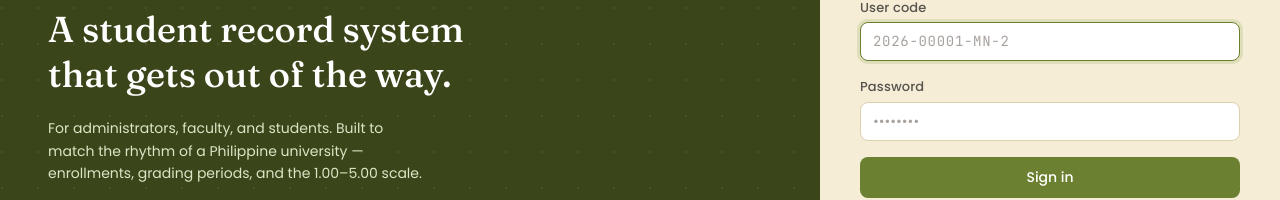
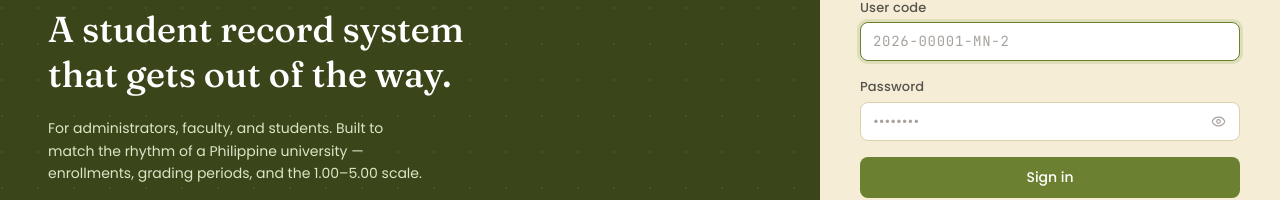
Before and after one commit to blckzr/Cursus, a React (Vite) app in the folder apps/frontend/: page /login in a window 1280 px wide. Shown: the part 318-518 px from the top of the page. Built offline with nearby package versions, Linux system fonts and the light colour scheme; no server answers.

Commit message:
chore: added icon for revealing password

```diff
--- a/apps/frontend/src/components/FormField.tsx
+++ b/apps/frontend/src/components/FormField.tsx
@@ -1,4 +1,5 @@
-import type { InputHTMLAttributes, SelectHTMLAttributes, ReactNode } from 'react';
+import { useState, type InputHTMLAttributes, type SelectHTMLAttributes, type ReactNode } from 'react';
+import Icon from './Icon';
 
 interface InputProps extends InputHTMLAttributes<HTMLInputElement> {
   label?: string;
@@ -12,11 +13,36 @@ interface SelectProps extends SelectHTMLAttributes<HTMLSelectElement> {
   children: ReactNode;
 }
 
-export function InputField({ label, hint, error, ...rest }: InputProps) {
+export function InputField({ label, hint, error, type, ...rest }: InputProps) {
+  // Reveal-password toggle. Activates automatically whenever the caller asks
+  // for `type='password'` — every existing password field across the app
+  // gets the eye icon for free with no per-page changes.
+  const isPassword = type === 'password';
+  const [revealed, setRevealed] = useState(false);
+  const effectiveType = isPassword && revealed ? 'text' : type;
+
+  const inputClass = `input ${isPassword ? 'pr-10' : ''} ${error ? 'border-red-400 focus:border-red-500' : ''}`;
+
   return (
     <div>
       {label && <label className="label">{label}</label>}
-      <input className={`input ${error ? 'border-red-400 focus:border-red-500' : ''}`} {...rest} />
+      {isPassword ? (
+        <div className="relative">
+          <input className={inputClass} type={effectiveType} {...rest} />
+          <button
+            type="button"
+            tabIndex={-1}                              // stay out of Tab order; the input itself is the focus target
+            onClick={() => setRevealed(v => !v)}
+            aria-label={revealed ? 'Hide password' : 'Show password'}
+            title={revealed ? 'Hide password' : 'Show password'}
+            className="absolute right-2 top-1/2 -translate-y-1/2 w-7 h-7 rounded-md flex items-center justify-center text-stone-400 hover:text-olive-600 hover:bg-beige-100 transition-colors"
+          >
+            <Icon name={revealed ? 'eye-off' : 'eye'} size={15} />
+          </button>
+        </div>
+      ) : (
+        <input className={inputClass} type={effectiveType} {...rest} />
+      )}
       {error
         ? <p className="text-xs text-red-600 mt-1">{error}</p>
         : hint && <p className="text-xs text-stone-400 mt-1">{hint}</p>}
--- a/apps/frontend/src/components/Icon.tsx
+++ b/apps/frontend/src/components/Icon.tsx
@@ -9,7 +9,7 @@ import {
   Info, TrendingUp, TrendingDown, Award, Pencil, Trash2, Copy, Download, Upload,
   Inbox, Star, MapPin, Building2, Hash, Command, Sparkles, User, UserCheck,
   Flame, RefreshCw, Send, MessageSquare, Shield, PanelLeft, MoreHorizontal, Sun,
-  Boxes, type LucideIcon,
+  Boxes, Eye, EyeOff, type LucideIcon,
 } from 'lucide-react';
 
 const MAP: Record<string, LucideIcon> = {
@@ -26,7 +26,7 @@ const MAP: Record<string, LucideIcon> = {
   hash: Hash, command: Command, sparkles: Sparkles, user: User,
   'user-check': UserCheck, flame: Flame, refresh: RefreshCw, send: Send,
   message: MessageSquare, shield: Shield, panel: PanelLeft, more: MoreHorizontal,
-  sun: Sun, boxes: Boxes,
+  sun: Sun, boxes: Boxes, eye: Eye, 'eye-off': EyeOff,
 };
 
 interface Props {
--- a/apps/frontend/src/pages/Login.tsx
+++ b/apps/frontend/src/pages/Login.tsx
@@ -9,6 +9,7 @@ export default function Login() {
   const navigate = useNavigate();
   const [userCode, setUserCode] = useState('');
   const [password, setPassword] = useState('');
+  const [revealed, setRevealed] = useState(false);
   const [error, setError]       = useState('');
   const [loading, setLoading]   = useState(false);
 
@@ -99,14 +100,26 @@ export default function Login() {
             </div>
             <div>
               <label className="label">Password</label>
+              <div className="relative">
                 <input
-                type="password"
-                className="input"
+                  type={revealed ? 'text' : 'password'}
+                  className="input pr-10"
                   value={password}
                   onChange={e => setPassword(e.target.value)}
                   placeholder="••••••••"
                   required
                 />
+                <button
+                  type="button"
+                  tabIndex={-1}
+                  onClick={() => setRevealed(v => !v)}
+                  aria-label={revealed ? 'Hide password' : 'Show password'}
+                  title={revealed ? 'Hide password' : 'Show password'}
+                  className="absolute right-2 top-1/2 -translate-y-1/2 w-7 h-7 rounded-md flex items-center justify-center text-stone-400 hover:text-olive-600 hover:bg-beige-100 transition-colors"
+                >
+                  <Icon name={revealed ? 'eye-off' : 'eye'} size={15} />
+                </button>
+              </div>
             </div>
 
             {error && (
```
Lines whose indentation alone changed are shown as unchanged.
